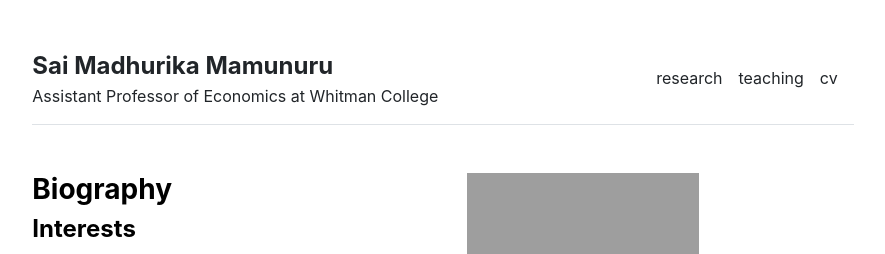
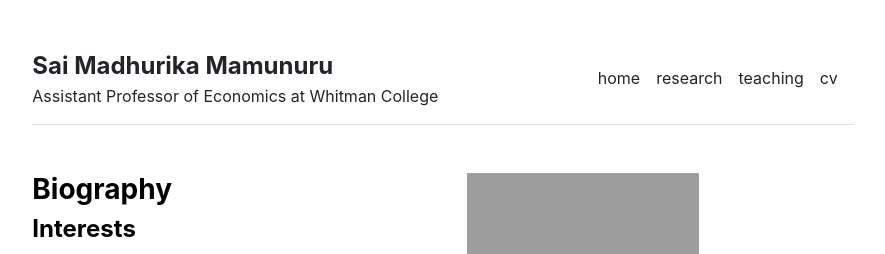
Before and after one commit to saimamunuru/saimamunuru.github.io, a Jekyll site: the page built from index.md, in a window 1280 px wide. Shown: the top 254 px of the page, without its empty margins (197-1082 px from the left). Built offline with Jekyll 4.4.1, drawn with Linux system fonts in a browser that asks for light colours.

Commit message:
Update settings.yml

```diff
--- a/_data/settings.yml
+++ b/_data/settings.yml
@@ -1,4 +1,5 @@
 menu:
+- {name: 'home', url: ''}
 - {name: 'research', url: '/research'}
 - {name: 'teaching', url: '/teaching'}
 - {name: 'cv', url: '/cv'}
```
